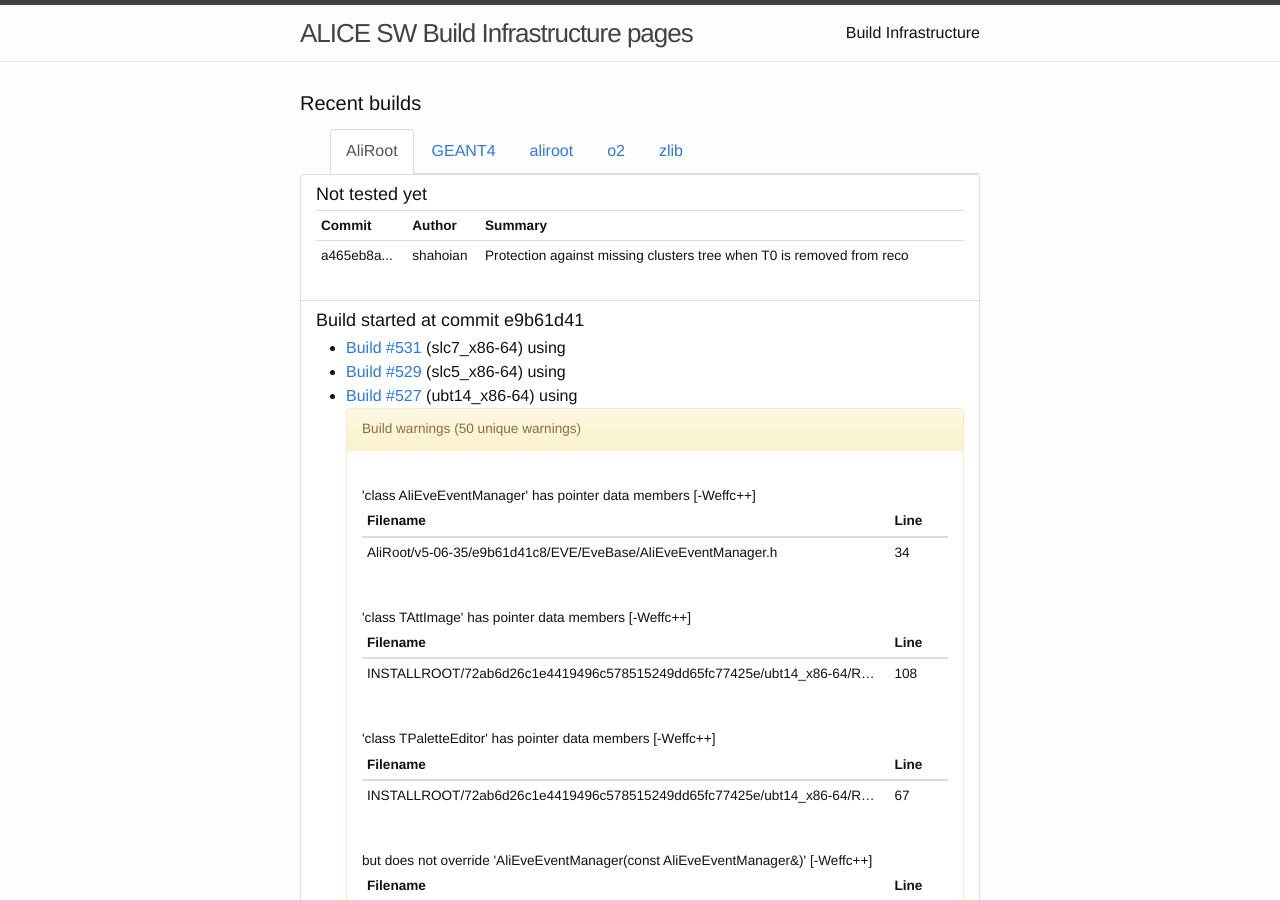
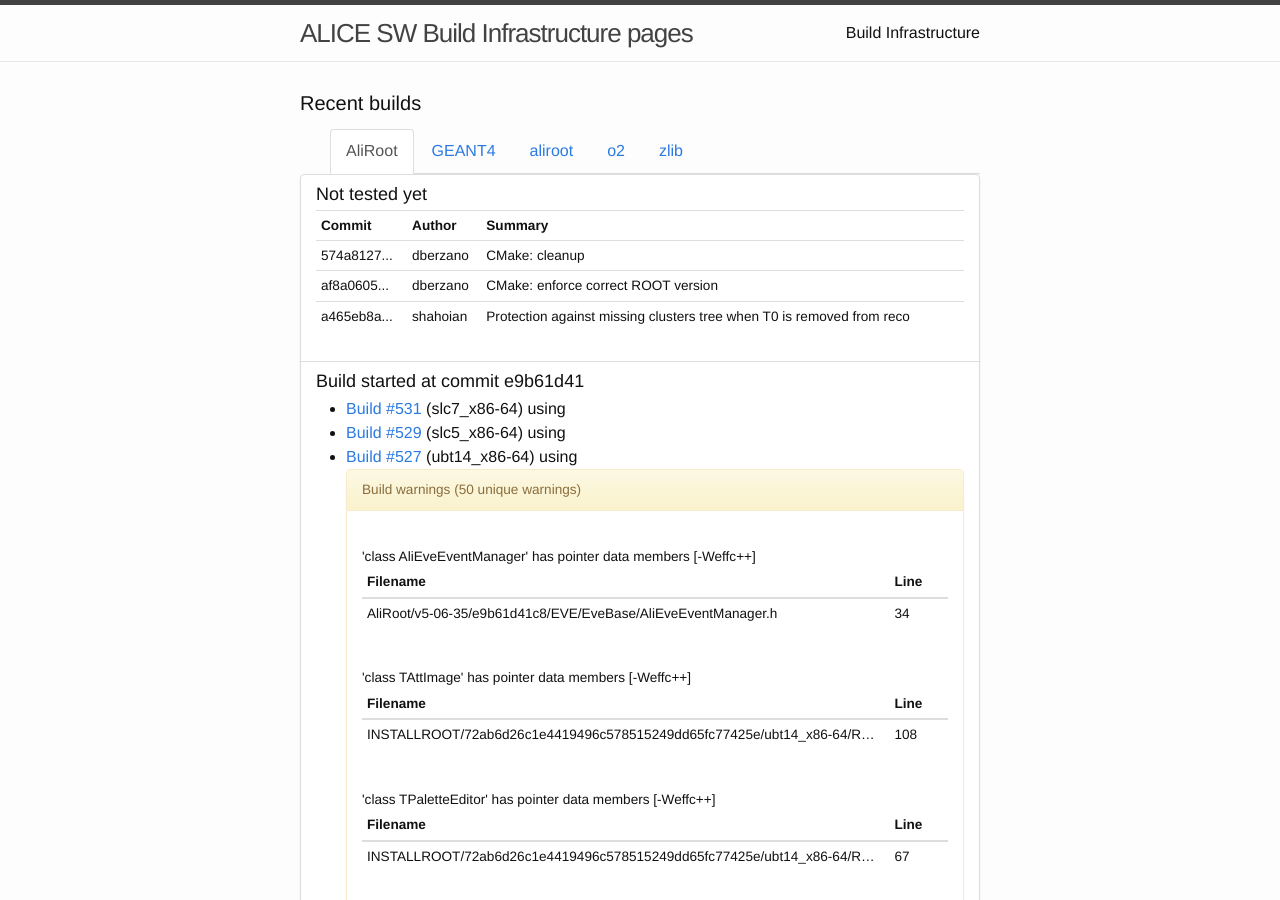
Before and after one commit to alisw/alisw.github.io, a Jekyll site: the page built from index.html, in a window 1280 px wide and 900 px high. Built offline with Jekyll 4.4.1, drawn with Linux system fonts in a browser that asks for light colours; nearby versions of some CDN libraries.

Commit message:
Updated results.

```diff
--- a/_data/commits-aliroot-master.yaml
+++ b/_data/commits-aliroot-master.yaml
@@ -1,3 +1,13 @@
+-
+ commit: "574a8127880d1aa6c5011ec1e52315d0b06fbd4d"
+ message: >-
+    CMake: cleanup
+ author: !!str dberzano
+-
+ commit: "af8a06058700d2dfe406587e9d4d7d170ccb7e42"
+ message: >-
+    CMake: enforce correct ROOT version
+ author: !!str dberzano
 -
  commit: "a465eb8ab3fbeb89c617ad1d358ad6c77f677f0d"
  message: >-
```
